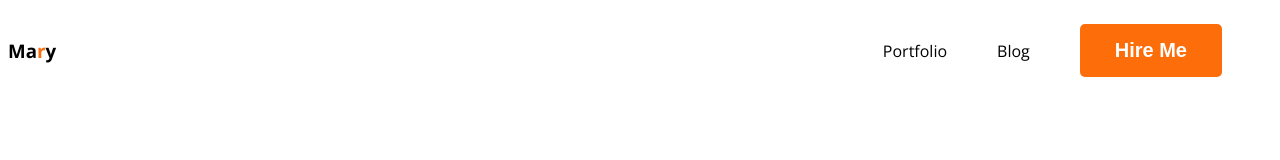
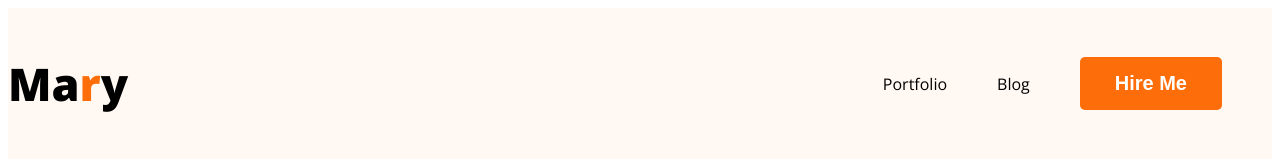
Before and after one commit to rezwan-imran23/developer-portfolio, a plain HTML site: page index.html in a window 1280 px wide. Drawn offline with nearby package versions, Linux system fonts and the light colour scheme.

Commit message:
new text added

```diff
--- a/index.html
+++ b/index.html
@@ -10,9 +10,9 @@
     <link rel="stylesheet" href="style.css">
 </head>
 <body>
-    <header>
+    <header class="header">
         <nav>
-            <h3>Ma<span class="orange">r</span>y</h3>
+            <h3 class="nav-title">Ma<span class="orange">r</span>y</h3>
             <ul>
                 <li>Portfolio</li>
                 <li>Blog</li>
--- a/style.css
+++ b/style.css
@@ -48,3 +48,7 @@ nav li {
     padding: 15px 35px;
     color: white;
 }
+
+.header{
+    background-color: #FFF8F3;
+}
```
